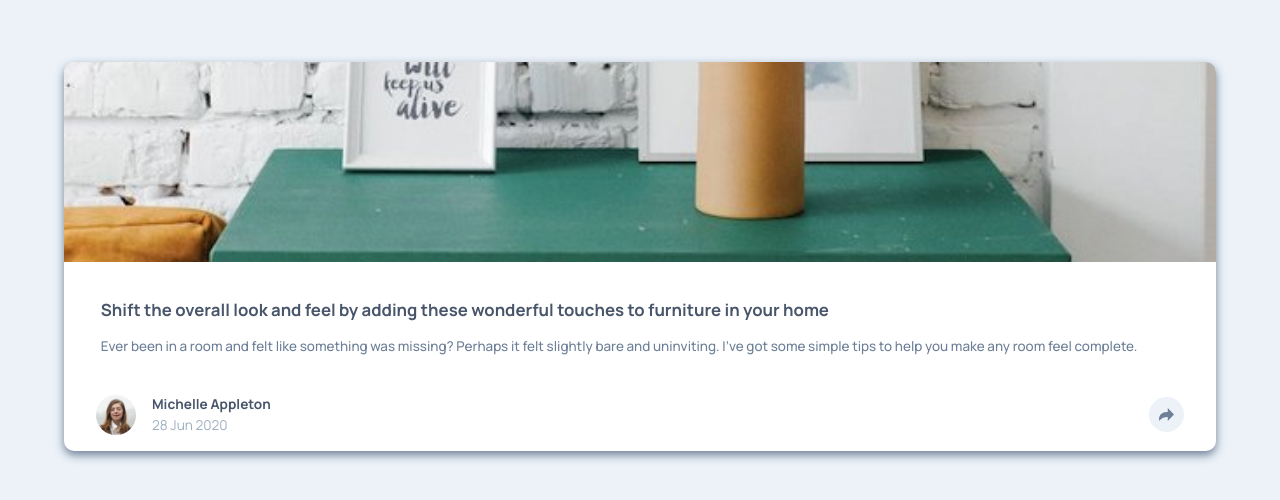
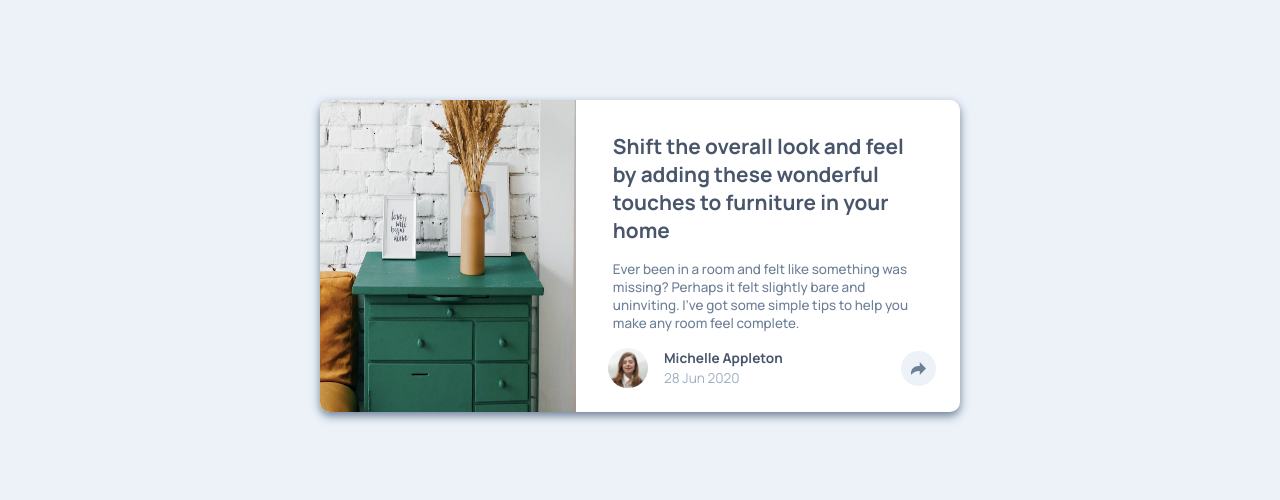
Before and after one commit to Clipzorama/Article-Preview-Component, a plain HTML site: page index.html in a window 1280 px wide. Shown: the part 144-644 px from the top of the page. Drawn offline with Linux system fonts and the light colour scheme.

Commit message:
Updated index.css

```diff
--- a/index.css
+++ b/index.css
@@ -17,6 +17,7 @@
 }
 
 
+
 body {
     font-family: "Manrope", serif;
     min-height: 100vh;
@@ -24,7 +25,6 @@ body {
     display: flex;
     justify-content: center;
     align-items: center;
-    font-size: 13px;
 }
 
 .main-container {
@@ -135,3 +135,47 @@ body {
 .hidden {
     display: none;
 }
+
+
+@media (min-width:1024px) {
+    .main-container {
+        width: 50%;
+        flex-direction: row;
+    }
+
+    .image-container {
+        width: 40%;
+    }
+
+    .main-pic {
+        height: 100%;
+        object-fit: fill;
+        border-radius: 10px 0 0 10px;
+    }
+
+    .pc-transition {
+        width: 60%;
+    }
+
+    .details {
+        padding: 2rem 2.3rem 1rem;
+    }
+
+    .details > h3 {
+        font-size: 1.3rem;
+    }
+
+
+
+    .writer {
+    padding: 0 1.5rem 1.5rem 2rem;
+
+    }
+
+
+
+
+
+
+
+}
```
